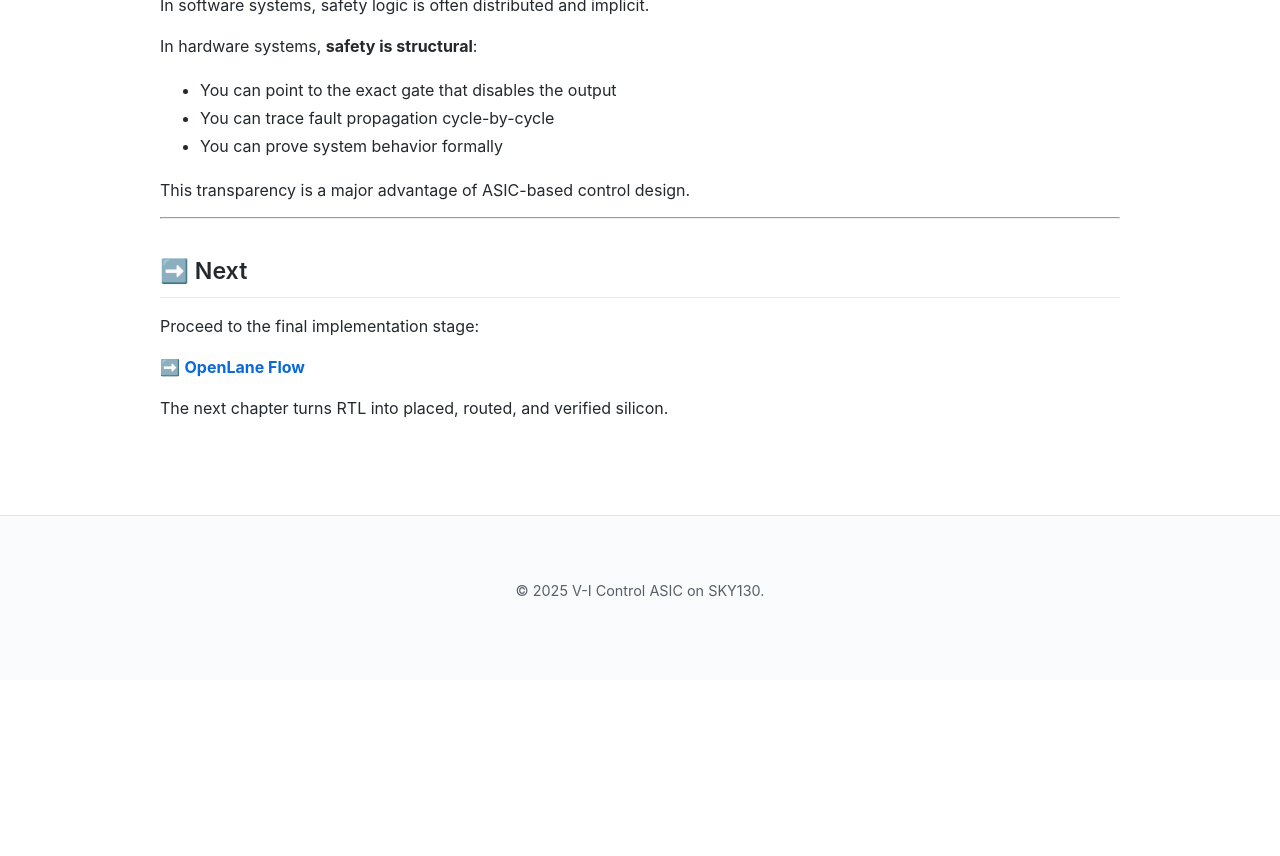
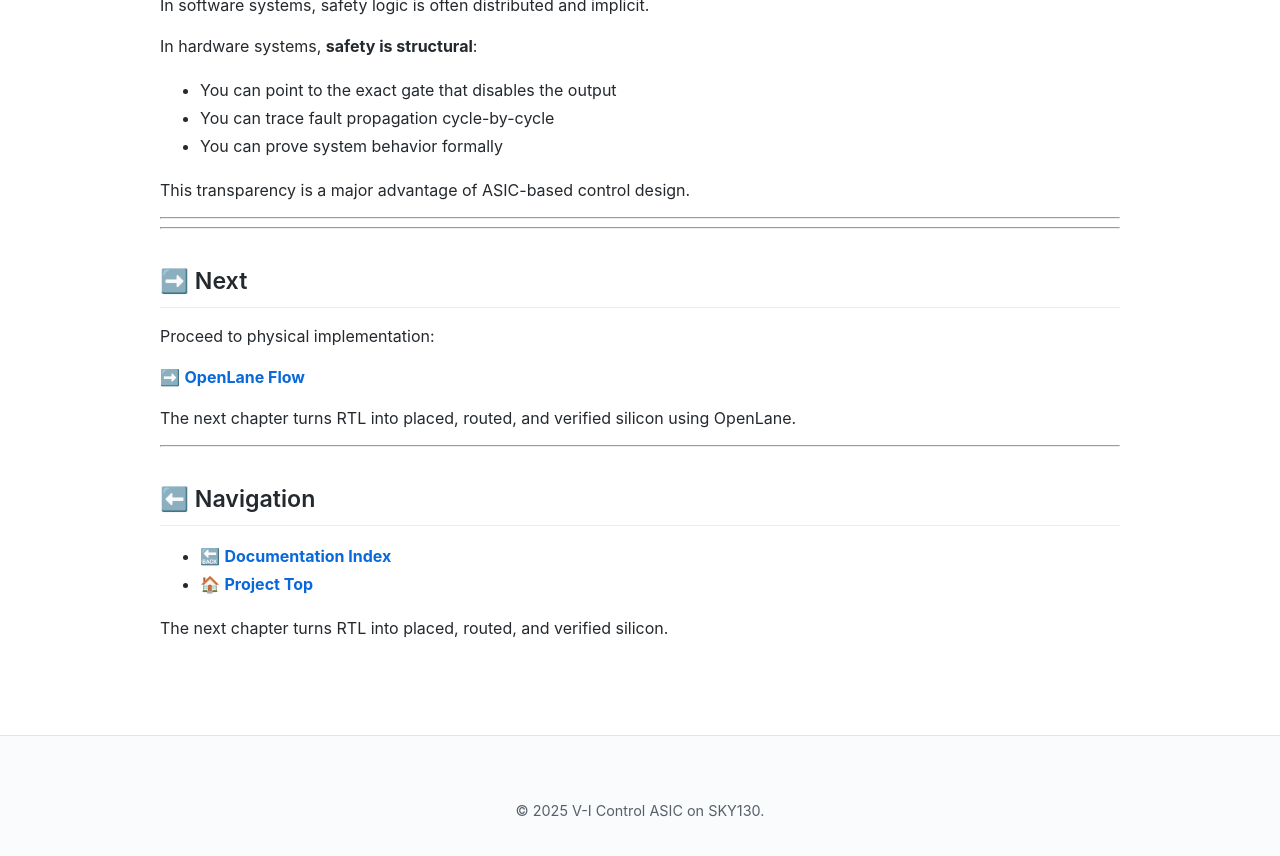
Before and after one commit to Samizo-AITL/vi-control-asic-sky130, a Jekyll site: the page built from docs/04_fsm_pwm.md, in a window 1280 px wide and 900 px high, scrolled down 5047 px. Shown: the top 856 px of the window. Built offline with Jekyll 4.4.1, drawn with Linux system fonts in a browser that asks for light colours; before the commit the page ends 5727 px from its top, so only the background shows below that.

Commit message:
Update 04_fsm_pwm.md

```diff
--- a/docs/04_fsm_pwm.md
+++ b/docs/04_fsm_pwm.md
@@ -218,11 +218,23 @@ This transparency is a major advantage of ASIC-based control design.
 
 ---
 
+---
+
 ## ➡️ Next
 
-Proceed to the final implementation stage:
+Proceed to physical implementation:
 
 ➡️ **[OpenLane Flow](05_openlane_flow.md)**
 
 The next chapter turns RTL into placed, routed,
+and verified silicon using OpenLane.
+
+---
+
+## ⬅️ Navigation
+
+- 🔙 **[Documentation Index](index.md)**
+- 🏠 **[Project Top](../index.md)**
+
+The next chapter turns RTL into placed, routed,
 and verified silicon.
```
